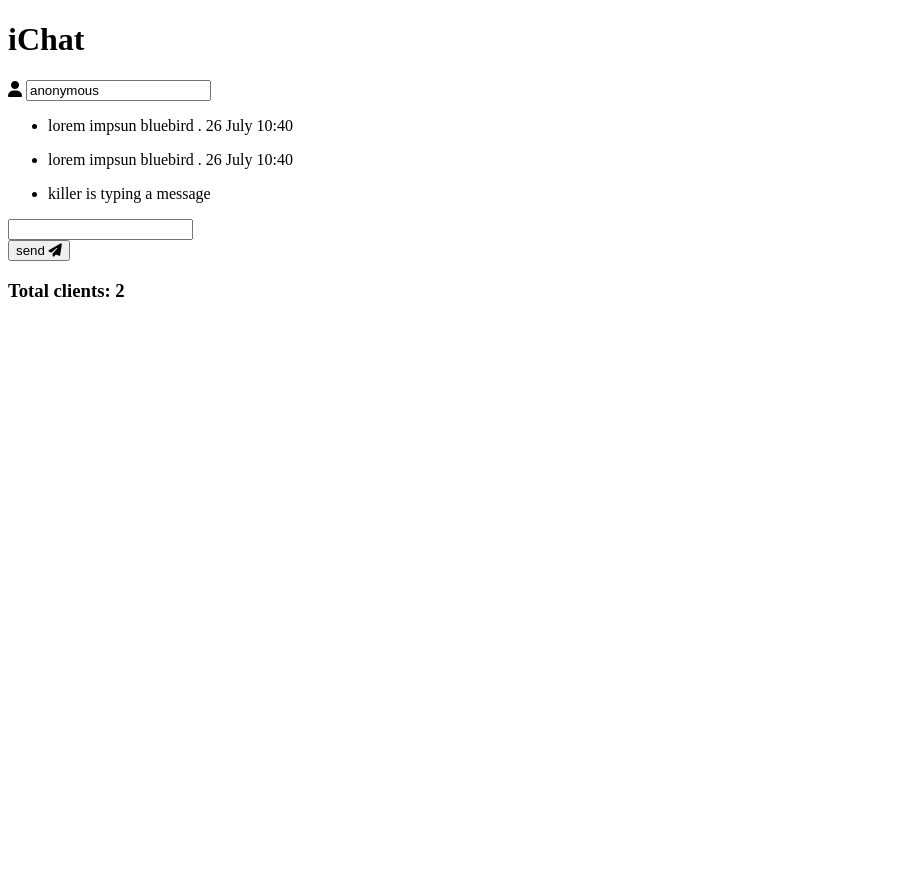
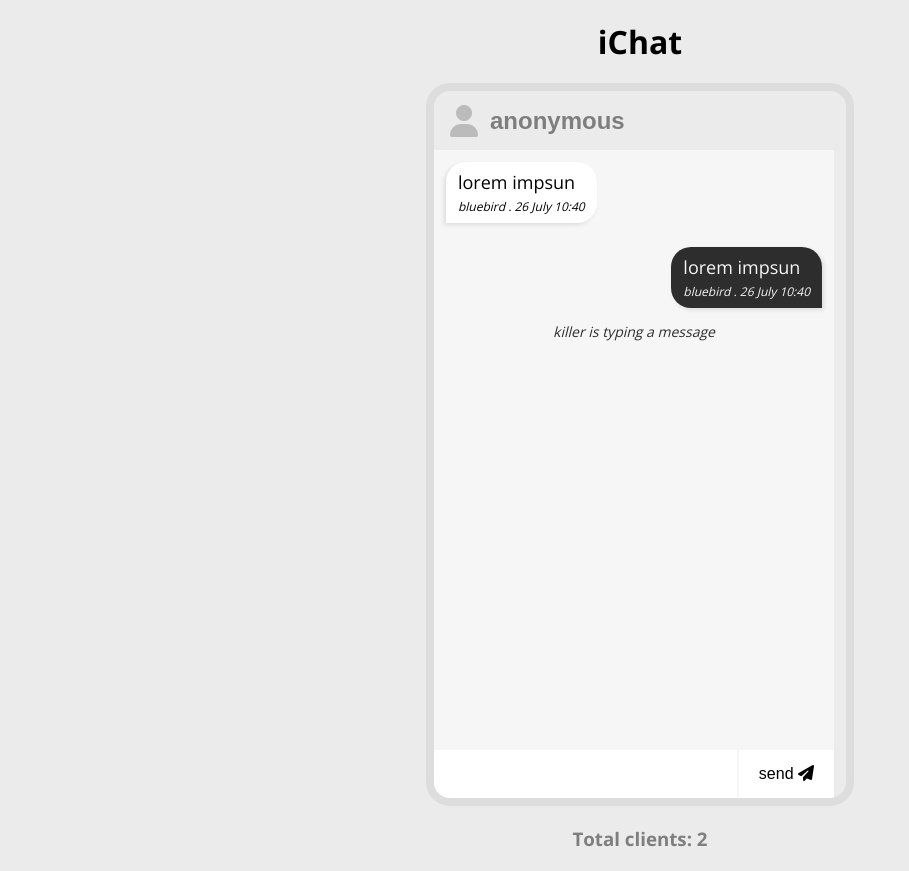
Before and after one commit to joyun25/chat-websocket, a website: page public/index.html in a window 1280 px wide. Shown: the whole page, without its empty margins (0-909 px from the left). Before the commit the page ends 800 px from the top, so only its background shows below. Drawn offline with nearby package versions, Linux system fonts and the light colour scheme.

Commit message:
add css code

```diff
--- a/public/index.html
+++ b/public/index.html
@@ -10,10 +10,11 @@
     crossorigin="anonymous"
     referrerpolicy="no-referrer"
   />
+  <link rel="stylesheet" href="style.css">
   <title>Chat app</title>
 </head>
 <body>
-  <h1>iChat</h1>
+  <h1 class="title">iChat</h1>
   <div class="main">
     <div class="name">
       <span><i class="fa-solid fa-user"></i></span>
@@ -56,10 +57,9 @@
         <span><i class="fa-solid fa-paper-plane"></i></span>
       </button>
     </form>
-
-    <h3 id="client-total" class="clients-total">
-      Total clients: 2
-    </h3>
   </div>
+  <h3 id="client-total" class="clients-total">
+    Total clients: 2
+  </h3>
 </body>
 </html>
--- /dev/null
+++ b/public/style.css
@@ -0,0 +1,141 @@
+@import url('https://fonts.googleapis.com/css2?family=Open+Sans:wght@400;700&display=swap');
+
+* {
+  margin: 0;
+  padding: 0;
+  box-sizing: border-box;
+  scroll-behavior: smooth;
+}
+
+body {
+  font-family: 'Open Sans', sans-serif;
+  /* display: flex;
+  flex-direction: column;
+  justify-content: center;
+  align-items: center; */
+  display: grid;
+  place-items: center;
+  background-color: #ebebeb;
+}
+
+.title {
+  margin: 20px 0;
+}
+
+.main {
+  border: 8px solid #dddddd;
+  border-radius: 24px;
+  overflow: hidden;
+}
+
+.name {
+  display: flex;
+  font-size: 32px;
+  font-weight: 700;
+  padding: 8px 16px;
+  color: #7e7e7e7e;
+  background-color: #ebebeb;
+}
+
+.name > span {
+  color: #bbbbbb;
+}
+
+.name-input {
+  font-size: 24px;
+  font-weight: 700;
+  color: #7e7e7e;
+  flex-grow: 1;
+  border: none;
+  margin: 0 12px;
+  outline: none;
+  background-color: #ebebeb;
+}
+
+.message-container {
+  display: flex;
+  flex-direction: column;
+  background-color: #f6f6f6;
+  width: 400px;
+  height: 600px;
+  overflow-y: scroll;
+  overflow-x: hidden;
+}
+
+.message-left,
+.message-right {
+  list-style: none;
+  padding: 8px 12px;
+  margin: 12px;
+  max-width: 250px;
+  font-size: 18px;
+  word-wrap: break-word;
+}
+
+.message-left {
+  border-radius: 20px 20px 20px 0;
+  align-self: flex-start;
+  background-color: #fff;
+  box-shadow: -2px 2px 4px #dcdcdc;
+}
+
+.message-right {
+  border-radius: 20px 20px 0 20px;
+  align-self: flex-end;
+  background-color: #2d2d2d;
+  box-shadow: 2px 2px 4px #dcdcdc;
+  color: #f6f6f6;
+}
+
+.message-left > p > span,
+.message-right > p > span {
+  display: block;
+  font-style: italic;
+  font-size: 12px;
+  margin-top: 4px;
+}
+
+.feedback {
+  font-style: italic;
+  font-size: 14px;
+  padding: 0 16px 16px 16px;
+  color: #2d2d2d;
+  text-align: center;
+}
+
+.message-form {
+  display: flex;
+  justify-content: space-between;
+  width: 400px;
+}
+
+.message-input {
+  flex-grow: 1;
+  height: 48px;
+  font-size: 16px;
+  border: none;
+  outline: none;
+  padding: 0 12px;
+  background-color: #fff;
+}
+
+.send-button {
+  height: 48px;
+  font-size: 16px;
+  border: none;
+  padding: 0 20px;
+  outline: none;
+  background-color: #fff;
+  cursor: pointer;
+}
+
+.v-divider {
+  height: 48px;
+  width: 2px;
+  background-color: #f6f6f6;
+}
+
+.clients-total {
+  margin: 20px 0;
+  color: #7e7e7e;
+}
```
